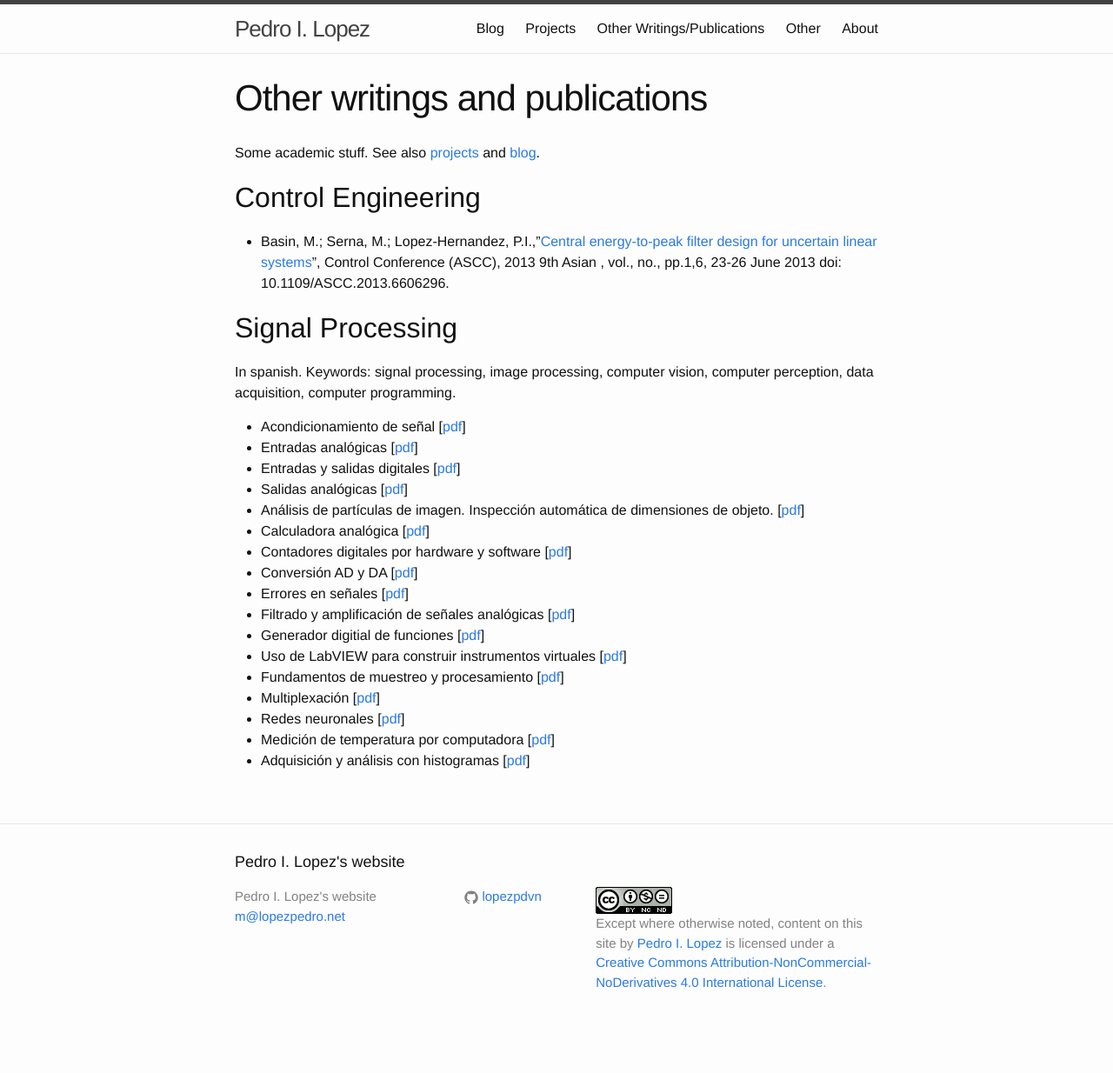
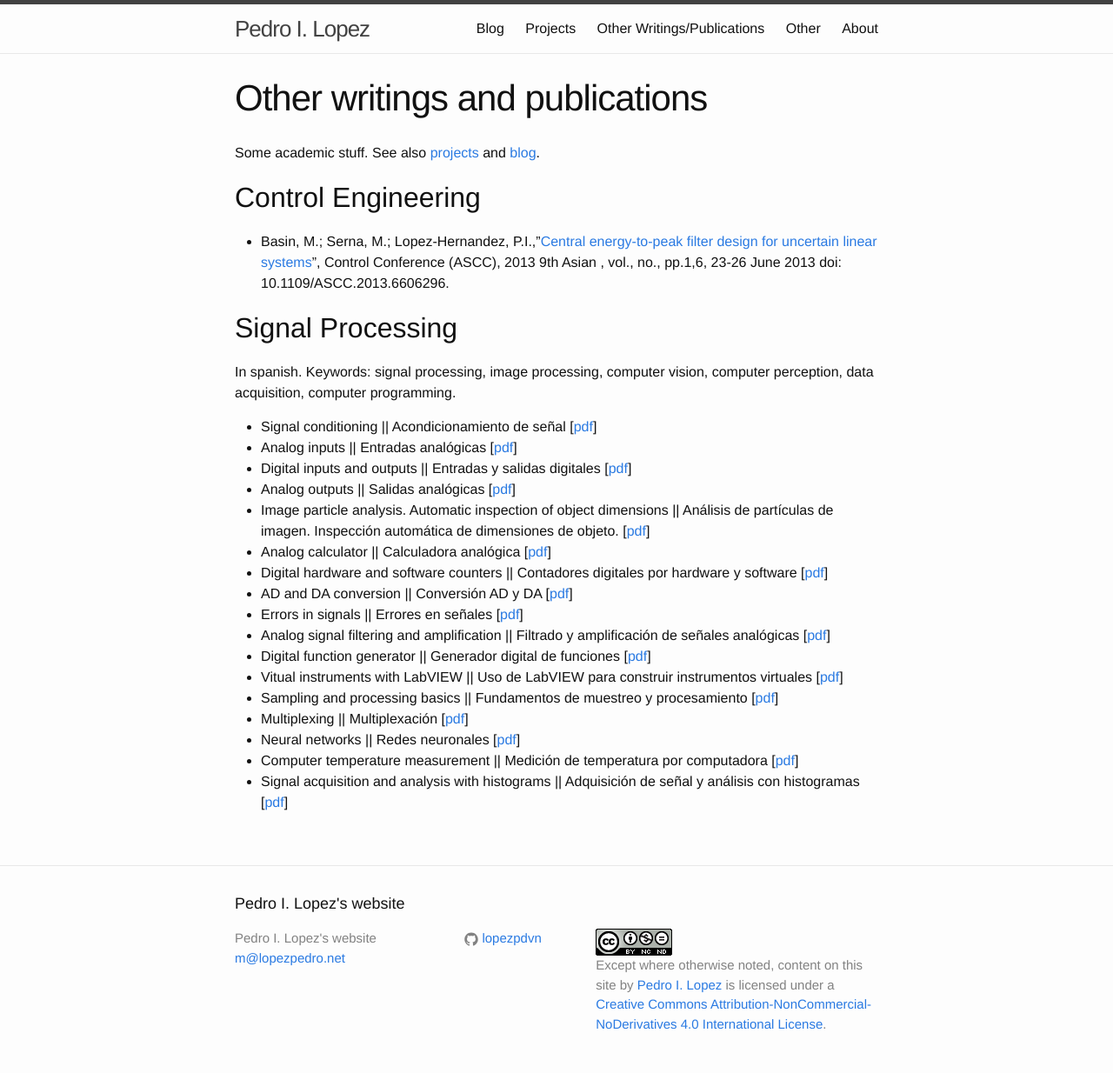
Before and after one commit to lopezpdvn/lopezpdvn.github.io, a Jekyll site: the page built from other-writings/index.md, in a window 1280 px wide. Shown: the whole page at 87% size. Built offline with Jekyll 4.4.1, drawn with Linux system fonts in a browser that asks for light colours; before the commit the page ends 1186 px from its top, so only the background shows below that.

Commit message:
Added title of writings in english and spanish

```diff
--- a/other-writings/index.md
+++ b/other-writings/index.md
@@ -16,20 +16,20 @@ In spanish. Keywords: signal processing, image processing, computer vision, comp
 
 {% capture docsrc %}{{ site.baseurl }}{{ page.permalink }}procesamiento-senales-laboratorio{% endcapture %}
 
-- Acondicionamiento de señal [[pdf]({{ docsrc }}/acondicionamiento-senal.pdf)]
-- Entradas analógicas [[pdf]({{ docsrc }}/adquisicion-datos-entrada-analogica.pdf)]
-- Entradas y salidas digitales [[pdf]({{ docsrc }}/adquisicion-datos-entrada-salida-digital.pdf)]
-- Salidas analógicas [[pdf]({{ docsrc }}/adquisicion-datos-salida-analogica.pdf)]
-- Análisis de partículas de imagen. Inspección automática de dimensiones de objeto. [[pdf]({{ docsrc }}/analisis-particulas-imagen-inspeccion-automatica-dimensiones-objeto.pdf)]
-- Calculadora analógica [[pdf]({{ docsrc }}/calculadora-analogica.pdf)]
-- Contadores digitales por hardware y software [[pdf]({{ docsrc }}/contador-digital-hardware-software.pdf)]
-- Conversión AD y DA [[pdf]({{ docsrc }}/conversion-adc-dac.pdf)]
-- Errores en señales [[pdf]({{ docsrc }}/error-senal.pdf)]
-- Filtrado y amplificación de señales analógicas [[pdf]({{ docsrc }}/filtrado-amplificacion-senal-analogica.pdf)]
-- Generador digitial de funciones [[pdf]({{ docsrc }}/generador-funciones-digital.pdf)]
-- Uso de LabVIEW para construir instrumentos virtuales [[pdf]({{ docsrc }}/labview-instrumento-virtual.pdf)]
-- Fundamentos de muestreo y procesamiento [[pdf]({{ docsrc }}/muestreo-procesamiento-digital.pdf)]
-- Multiplexación [[pdf]({{ docsrc }}/multiplexacion.pdf)]
-- Redes neuronales [[pdf]({{ docsrc }}/red-neuronal.pdf)]
-- Medición de temperatura por computadora [[pdf]({{ docsrc }}/temperatura-computadora.pdf)]
-- Adquisición y análisis con histogramas [[pdf]({{ docsrc }}/adquisicion-imagen-analisis-con-histogramas.pdf)]
+- Signal conditioning \|\| Acondicionamiento de señal [[pdf]({{ docsrc }}/acondicionamiento-senal.pdf)]
+- Analog inputs \|\| Entradas analógicas [[pdf]({{ docsrc }}/adquisicion-datos-entrada-analogica.pdf)]
+- Digital inputs and outputs \|\| Entradas y salidas digitales [[pdf]({{ docsrc }}/adquisicion-datos-entrada-salida-digital.pdf)]
+- Analog outputs \|\| Salidas analógicas [[pdf]({{ docsrc }}/adquisicion-datos-salida-analogica.pdf)]
+- Image particle analysis. Automatic inspection of object dimensions \|\| Análisis de partículas de imagen. Inspección automática de dimensiones de objeto. [[pdf]({{ docsrc }}/analisis-particulas-imagen-inspeccion-automatica-dimensiones-objeto.pdf)]
+- Analog calculator \|\| Calculadora analógica [[pdf]({{ docsrc }}/calculadora-analogica.pdf)]
+- Digital hardware and software counters \|\| Contadores digitales por hardware y software [[pdf]({{ docsrc }}/contador-digital-hardware-software.pdf)]
+- AD and DA conversion \|\| Conversión AD y DA [[pdf]({{ docsrc }}/conversion-adc-dac.pdf)]
+- Errors in signals \|\| Errores en señales [[pdf]({{ docsrc }}/error-senal.pdf)]
+- Analog signal filtering and amplification \|\| Filtrado y amplificación de señales analógicas [[pdf]({{ docsrc }}/filtrado-amplificacion-senal-analogica.pdf)]
+- Digital function generator \|\| Generador digital de funciones [[pdf]({{ docsrc }}/generador-funciones-digital.pdf)]
+- Vitual instruments with LabVIEW \|\| Uso de LabVIEW para construir instrumentos virtuales [[pdf]({{ docsrc }}/labview-instrumento-virtual.pdf)]
+- Sampling and processing basics \|\| Fundamentos de muestreo y procesamiento [[pdf]({{ docsrc }}/muestreo-procesamiento-digital.pdf)]
+- Multiplexing \|\| Multiplexación [[pdf]({{ docsrc }}/multiplexacion.pdf)]
+- Neural networks \|\| Redes neuronales [[pdf]({{ docsrc }}/red-neuronal.pdf)]
+- Computer temperature measurement \|\| Medición de temperatura por computadora [[pdf]({{ docsrc }}/temperatura-computadora.pdf)]
+- Signal acquisition and analysis with histograms \|\| Adquisición de señal y análisis con histogramas [[pdf]({{ docsrc }}/adquisicion-imagen-analisis-con-histogramas.pdf)]
```
